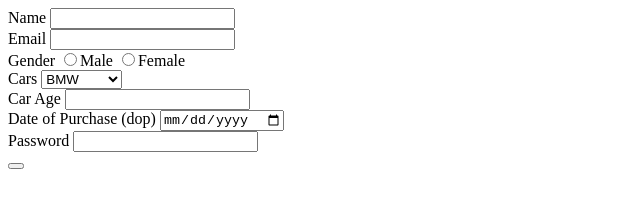
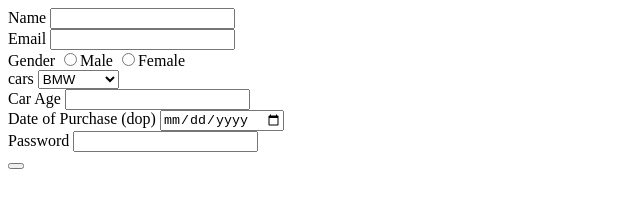
Before and after one commit to acciojob/car-insurance-form-Jesal4103, a website: page main.html in a window 1280 px wide. Shown: the full height of the page, 0-640 px from the left. Drawn offline with Linux system fonts and the light colour scheme.

Commit message:
created a submission

```diff
--- a/main.html
+++ b/main.html
@@ -19,7 +19,7 @@
 		<input type="radio" name="gender" id="male_g" required>Male
 		<input type="radio" name="gender" id="female_g" required>Female
 		<br>
-		<label for="cars">Cars</label>
+		<label for="cars">cars</label>
 		<select id="Car Brands">
 			<option>BMW</option>
 			<option>Audi</option>
```
